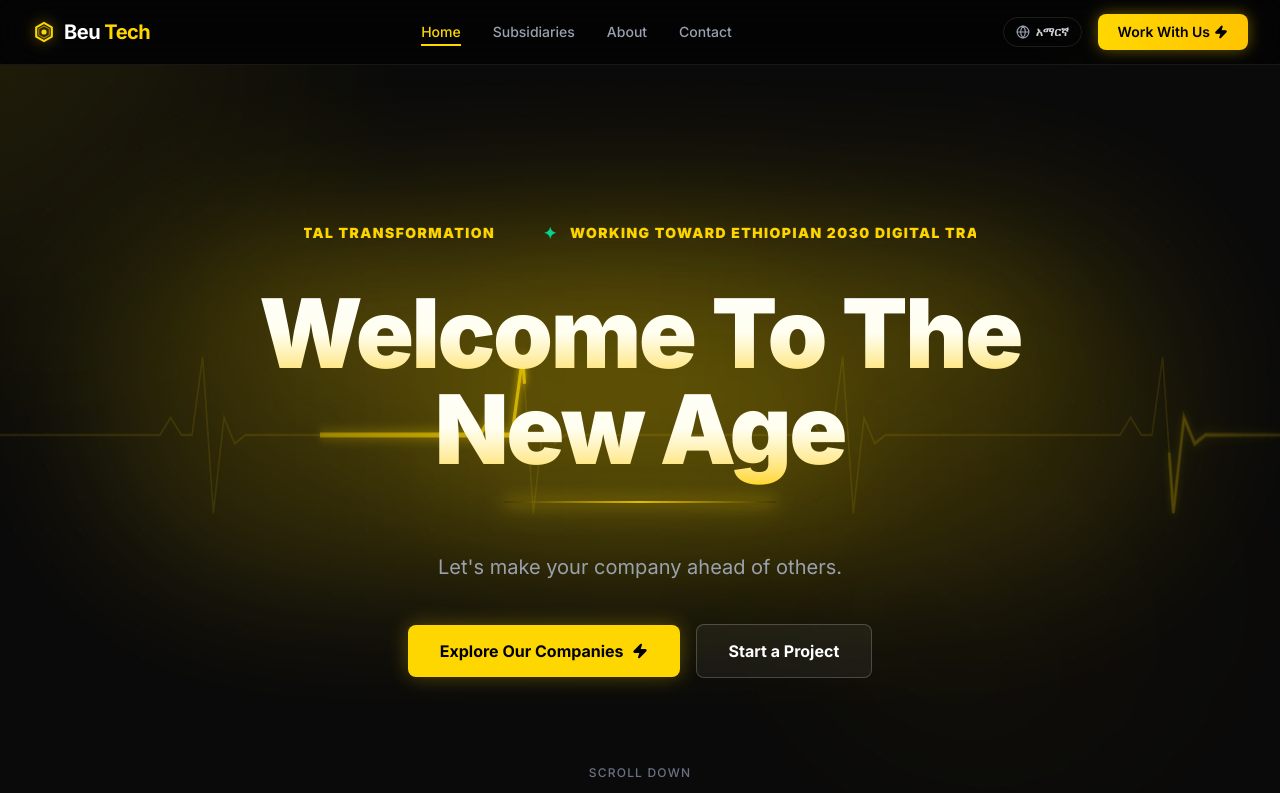
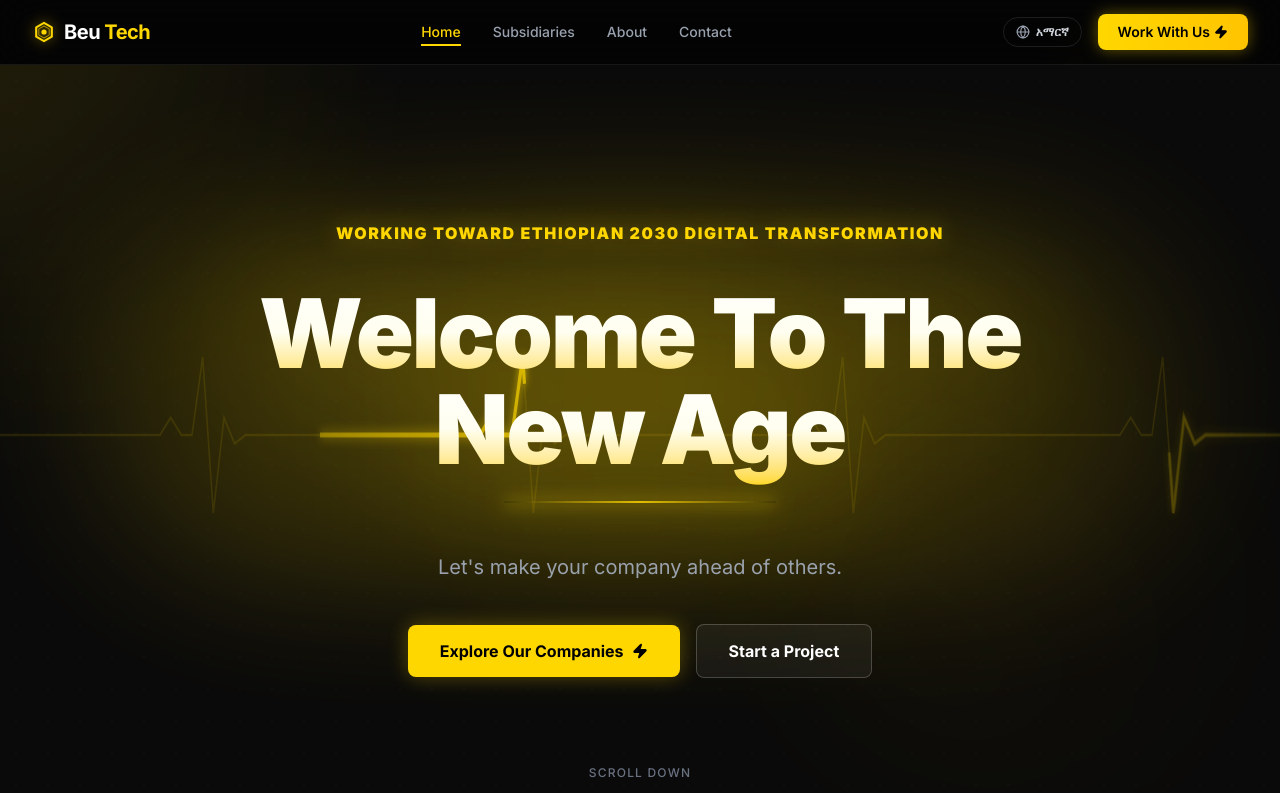
Before and after one commit to beu16/Beu-Tech-Official, a React (Vite) app: page / in a window 1280 px wide. Shown: the top 793 px of the page. Built offline with nearby package versions, Linux system fonts and the light colour scheme.

Commit message:
refactor(hero): replace marquee with static header
Remove the moving text marquee from the hero section and replace it with a static, centered gold header to improve readability and visual consistency.

```diff
--- a/src/components/Hero.tsx
+++ b/src/components/Hero.tsx
@@ -140,44 +140,18 @@ export default function Hero() {
 
       {/* Core Hero Content */}
       <div className="relative z-20 flex max-w-4xl flex-col items-center justify-center">
-        {/* Clean Floating Golden Moving Text Marquee (Ultra Clear, Smooth Right to Left) */}
+        {/* Clean Static Golden Text Header (No movement, no green icons) */}
         <motion.div
           initial={{ opacity: 0, y: -10 }}
           animate={{ opacity: 1, y: 0 }}
           transition={{ duration: 0.8 }}
           onClick={() => setShowRoadmapModal(true)}
-          className="mb-8 w-full max-w-2xl mx-auto overflow-hidden select-none cursor-pointer group py-2"
-          id="ethiopia-2030-marquee-text"
+          className="mb-8 cursor-pointer group select-none text-center px-4 py-2"
+          id="ethiopia-2030-static-text"
         >
-          {/* Smooth GPU-Accelerated Marquee Track */}
-          <div className="relative w-full overflow-hidden whitespace-nowrap">
-            <motion.div
-              animate={{ x: ["0%", "-50%"] }}
-              transition={{ repeat: Infinity, duration: 22, ease: "linear" }}
-              className="inline-flex space-x-12 font-sans text-xs sm:text-sm font-black tracking-widest text-[#FFD700] uppercase transform-gpu will-change-transform antialiased group-hover:text-amber-300 transition-colors"
-            >
-              <div className="inline-flex items-center space-x-12 shrink-0">
-                <span className="flex items-center space-x-3">
-                  <span className="text-emerald-400 text-base">✦</span>
-                  <span className="font-sans font-black tracking-widest">WORKING TOWARD ETHIOPIAN 2030 DIGITAL TRANSFORMATION</span>
-                </span>
-                <span className="flex items-center space-x-3">
-                  <span className="text-emerald-400 text-base">✦</span>
-                  <span className="font-sans font-black tracking-widest">WORKING TOWARD ETHIOPIAN 2030 DIGITAL TRANSFORMATION</span>
-                </span>
-              </div>
-              <div className="inline-flex items-center space-x-12 shrink-0">
-                <span className="flex items-center space-x-3">
-                  <span className="text-emerald-400 text-base">✦</span>
-                  <span className="font-sans font-black tracking-widest">WORKING TOWARD ETHIOPIAN 2030 DIGITAL TRANSFORMATION</span>
-                </span>
-                <span className="flex items-center space-x-3">
-                  <span className="text-emerald-400 text-base">✦</span>
-                  <span className="font-sans font-black tracking-widest">WORKING TOWARD ETHIOPIAN 2030 DIGITAL TRANSFORMATION</span>
-                </span>
-              </div>
-            </motion.div>
-          </div>
+          <span className="font-sans text-xs sm:text-sm md:text-base font-black tracking-widest text-[#FFD700] uppercase drop-shadow-[0_0_12px_rgba(255,215,0,0.4)] group-hover:text-amber-300 transition-colors">
+            WORKING TOWARD ETHIOPIAN 2030 DIGITAL TRANSFORMATION
+          </span>
         </motion.div>
 
         {/* Futuristic Glowing Headline */}
```
